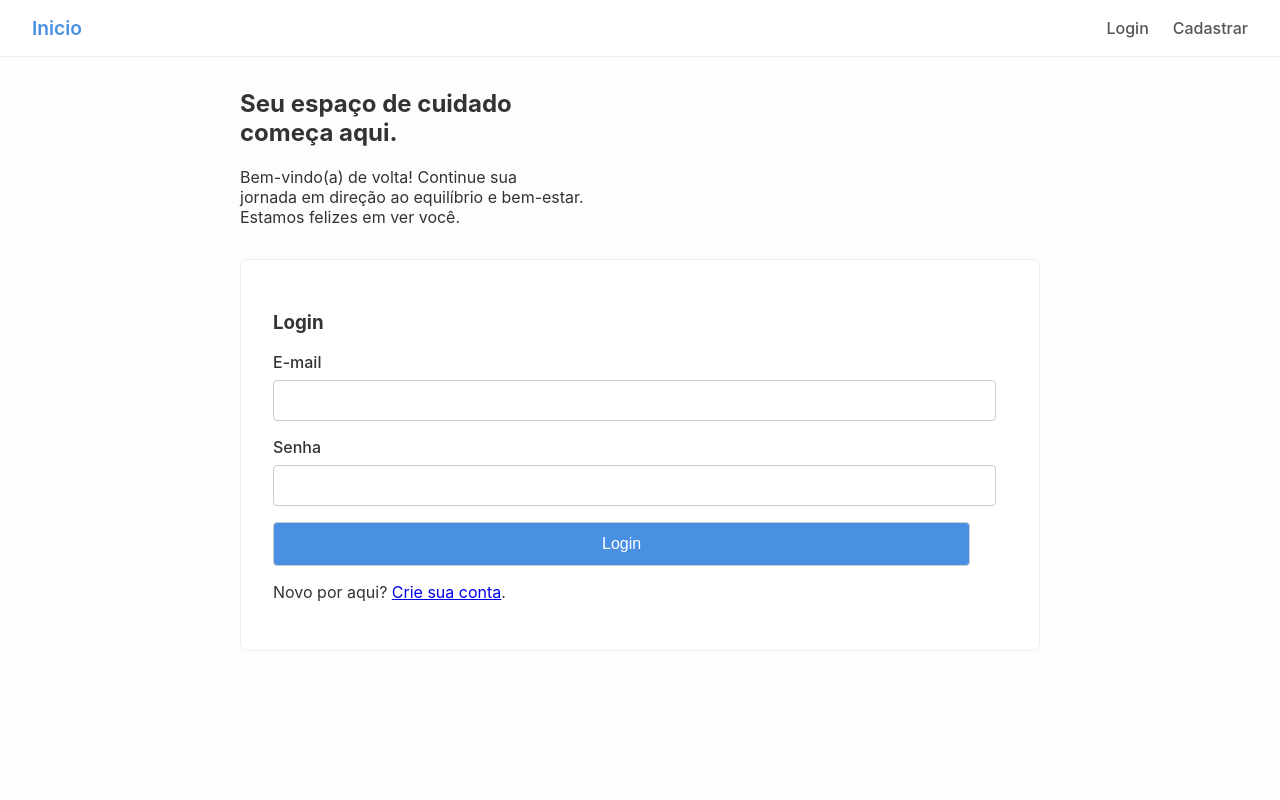
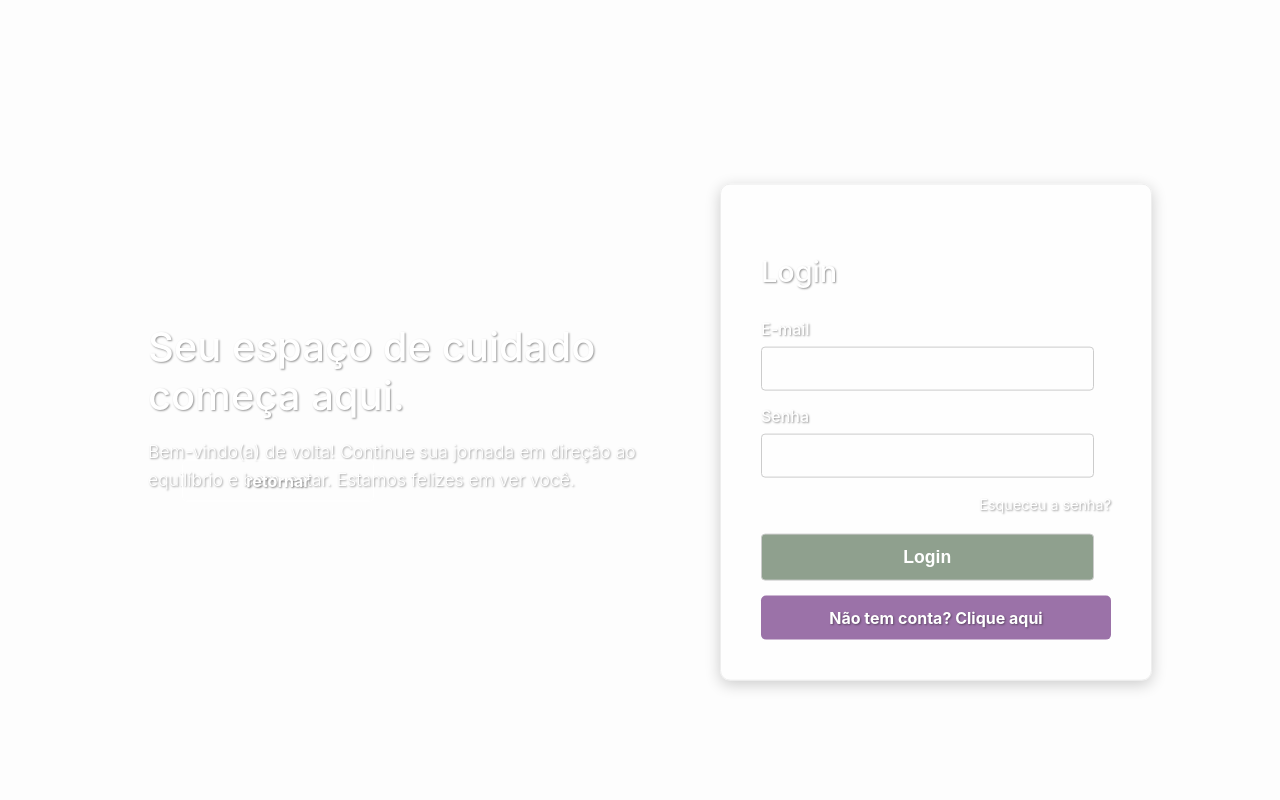
Before and after one commit to JuliaWajima/Projeto-Final, a Flask app: page / in a window 1280 px wide. Run offline with Flask 3, Linux system fonts and the light colour scheme.

Commit message:
Finished the code base, fixed small bug

```diff
--- a/app/templates/index.html
+++ b/app/templates/index.html
@@ -1,11 +1,181 @@
 {% extends 'base.html' %}
 
 {% block content %}
+    <style>
+        /* 1. Estilos de Corpo e Fundo para SOBRESCREVER o base.html */
+        body {
+            /* O !important garante que o body de tela cheia funcione apesar do base.html */
+            background-color: #fdfdfd !important;
+            /* GARANTA QUE ESTE CAMINHO ESTEJA CORRETO! */
+            background-image: url("{{ url_for('static', filename='img/Lavanda_3.png') }}") !important;
+            background-size: cover !important;
+            background-position: center !important;
+            min-height: 100vh !important;
+            display: flex !important;
+            flex-direction: column !important;
+            justify-content: center !important;
+            align-items: center !important;
+            color: white !important;
+            text-shadow: 1px 1px 2px rgba(0, 0, 0, 0.4) !important;
+        }
 
-        <h2>Seu espaço de cuidado<br>começa aqui.</h2>
-        <p>
-            Bem-vindo(a) de volta! Continue sua<br> jornada em direção ao equilíbrio e bem-estar.<br> Estamos felizes em ver você.
-        </p>
+        /* 2. Ocultar a navegação do base.html (menu) */
+        nav {
+            display: none !important;
+        }
+
+        /* 3. Área de Texto/Mensagem (Esquerda - Login) */
+        .message-area {
+            position: absolute;
+            top: 50%;
+            left: 10%;
+            transform: translateY(-50%);
+            width: 40%;
+            max-width: 500px;
+            text-align: left;
+            padding: 20px;
+        }
+
+        .message-area h2 {
+            font-size: 2.5em;
+            margin-bottom: 10px;
+            color: white;
+            font-weight: 500;
+        }
+
+        .message-area p {
+            font-size: 1.1em;
+            line-height: 1.6;
+            color: white;
+            font-weight: 300;
+        }
+
+        /* 4. Formulário e Wrapper (Direita - Login) */
+        .form-wrapper {
+            background-color: rgba(255, 255, 255, 0.2); /* Fundo semi-transparente */
+            padding: 40px;
+            border-radius: 10px;
+            box-shadow: 0 4px 15px rgba(0, 0, 0, 0.2);
+            width: 100%;
+            max-width: 350px;
+            text-align: center;
+            position: absolute;
+            top: 50%;
+            right: 10%;
+            transform: translateY(-50%);
+        }
+
+        .form-wrapper h3 {
+            font-size: 1.8em;
+            margin-bottom: 30px;
+            color: white;
+            font-weight: 500;
+            text-align: left;
+        }
+
+        /* 5. Estilos de Input e Botões */
+        .form-group {
+            margin-bottom: 15px;
+            text-align: left;
+            position: relative;
+        }
+
+        label {
+            display: block;
+            margin-bottom: 5px;
+            font-size: 1em;
+            color: white;
+        }
+
+        .form-control {
+            width: 100%;
+            padding: 10px 15px;
+            border: none;
+            border-radius: 5px;
+            background-color: rgba(255, 255, 255, 0.5);
+            color: #333;
+            font-size: 1em;
+            box-sizing: border-box;
+        }
+
+        /* Link Esqueceu a senha */
+        .forgot-password {
+             margin-bottom: 20px;
+             text-align: right;
+        }
+        .forgot-password a {
+            font-size: 0.9em;
+            color: white;
+            text-decoration: none;
+        }
+
+        .btn {
+            display: block;
+            width: 100%;
+            padding: 12px;
+            border: none;
+            border-radius: 5px;
+            cursor: pointer;
+            font-size: 1.1em;
+            font-weight: bold;
+            text-align: center;
+            margin-top: 15px;
+            transition: background-color 0.3s;
+        }
+
+        /* Botão "Entrar" (Verde/Verde Oliva) */
+        .btn-login {
+            background-color: #8fa08e; /* Cor do botão 'Entrar' */
+            color: white;
+        }
+
+        .btn-login:hover {
+            background-color: #798a78;
+        }
+
+        /* Botão "Não tem conta? Clique aqui" (Roxo) */
+        .btn-register-link {
+            background-color: #9b72a8; /* Cor do botão de 'Cadastro' */
+            color: white;
+            padding: 12px; /* Adiciona padding para parecer um botão */
+            border-radius: 5px;
+            margin-top: 10px;
+            text-decoration: none; /* Para usar como link */
+            display: block; /* Garante que o link ocupe toda a largura */
+            font-weight: bold;
+        }
+
+        .btn-register-link:hover {
+            background-color: #8a6496;
+        }
+
+        /* Botão "retornar" */
+        .btn-back {
+            background: none;
+            border: 1px solid white;
+            color: white;
+            padding: 10px 20px;
+            border-radius: 5px;
+            position: absolute;
+            bottom: 30px;
+            left: 10%;
+            transform: none;
+            width: 150px;
+            text-align: center;
+            text-decoration: none;
+            font-weight: bold;
+        }
+
+        .btn-back:hover {
+            background-color: rgba(255, 255, 255, 0.1);
+        }
+    </style>
+
+    <div class="message-area">
+        <h2>Seu espaço de cuidado começa aqui.</h2>
+        <p>Bem-vindo(a) de volta! Continue sua jornada em direção ao equilíbrio e bem-estar. Estamos felizes em ver você.</p>
+        <a href="{{ url_for('homepage') }}" class="btn-back">retornar</a>
+    </div>
 
     <div class="form-wrapper">
         <h3>Login</h3>
@@ -29,11 +199,19 @@
                 {% endfor %}
             </div>
 
+            <p class="forgot-password">
+                <a href="#">Esqueceu a senha?</a>
+            </p>
+
             <div class="form-group">
-                    {{ form.btnSubmit(class="btn") }}
+                {{ form.btnSubmit(class="btn btn-login") }}
             </div>
+
         </form>
-            <p>Novo por aqui? <a href="{{ url_for('cadastro') }}">Crie sua conta</a>.</p>
+
+        <a href="{{ url_for('cadastro') }}" class="btn-register-link">
+            Não tem conta? Clique aqui
+        </a>
     </div>
 
 {% endblock %}
```
Also changed, not shown: app/templates/info.html (+3 -4 lines), app/templates/infos.html (deleted). Lines whose indentation alone changed are shown as unchanged.
